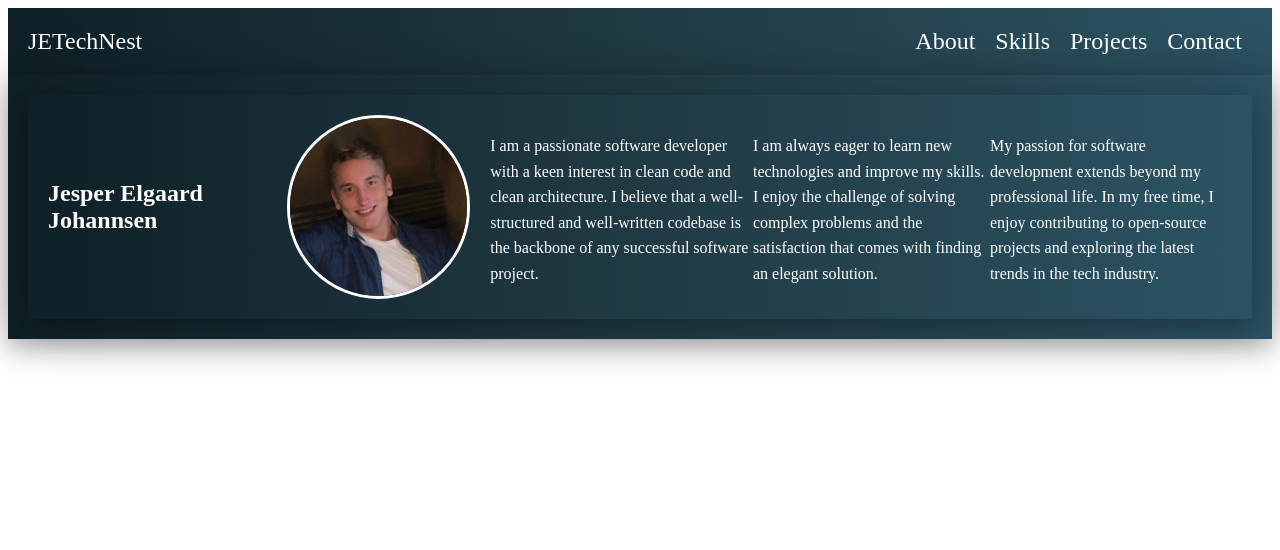
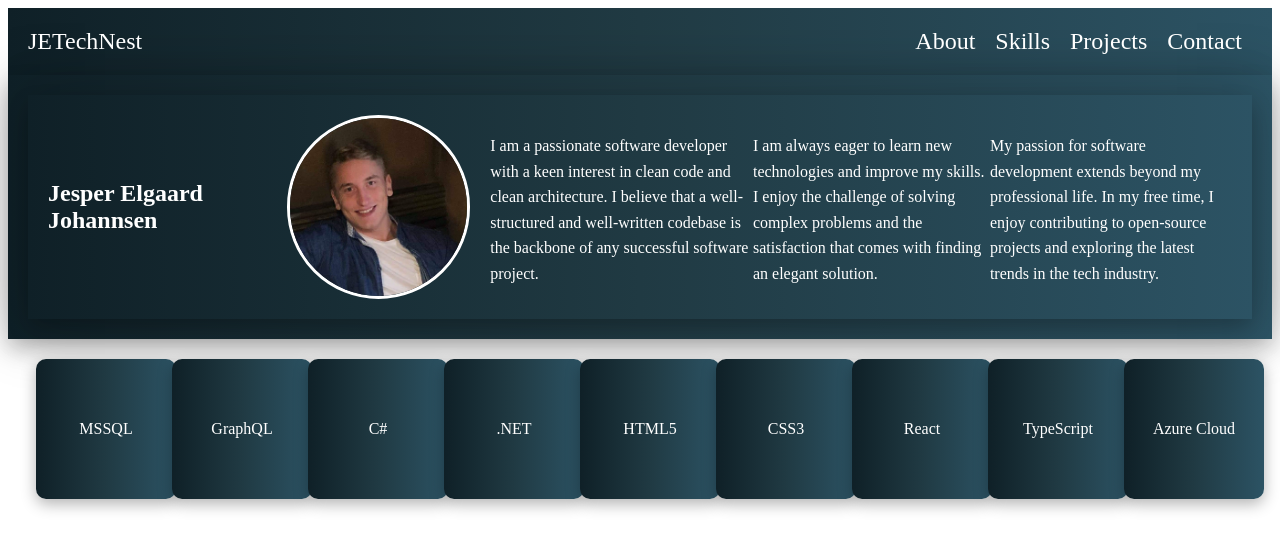
Before and after one commit to Jesperejohannsen/jetechnest, a React (Vite) app: page / in a window 1280 px wide. Shown: the top 550 px of the page. Built offline with nearby package versions, Linux system fonts and the light colour scheme.

Commit message:
adding skillsection and some dummy css

```diff
--- a/src/App.tsx
+++ b/src/App.tsx
@@ -2,12 +2,14 @@ import { BrowserRouter as Router } from 'react-router-dom';
 import './App.css';
 import Header from './components/header/Header';
 import About from './components/about/About';
+import SkillSection from './components/skills/SkillSection';
 
 function App() {
   return (
     <Router>
       <Header />
       <About />
+      <SkillSection />
     </Router>
   );
 }
--- /dev/null
+++ b/src/components/skills/SkillSection.css
@@ -0,0 +1,44 @@
+.skill-section {
+    display: flex;
+    flex-wrap: wrap;
+    justify-content: space-around;
+    padding: 20px;
+    perspective: 1000px;
+  }
+
+  .skill-card {
+    width: 120px;
+    height: 120px;
+    position: relative;
+    transform-style: preserve-3d;
+    transform: rotateY(0deg);
+    transition: transform 1s;
+  }
+
+  .skill-card:hover {
+    transform: rotateY(180deg);
+  }
+
+  .card-face {
+    position: absolute;
+    width: 100%;
+    height: 100%;
+    backface-visibility: hidden;
+    display: flex;
+    align-items: center;
+    justify-content: center;
+    border-radius: 10px;
+    padding: 10px;
+    box-shadow: 0 5px 15px rgba(0, 0, 0, 0.3);
+  }
+
+  .card-face-front {
+    background: linear-gradient(to right, #0f2027, #203a43, #2c5364);
+    color: white;
+  }
+
+  .card-face-back {
+    background: #ddd;
+    color: black;
+    transform: rotateY(180deg);
+  }
--- /dev/null
+++ b/src/components/skills/SkillSection.tsx
@@ -0,0 +1,25 @@
+import './SkillSection.css';
+
+const skills = [
+  'MSSQL', 'GraphQL', 'C#', '.NET', 'HTML5', 'CSS3', 'React', 'TypeScript', 'Azure Cloud'
+];
+
+const SkillSection = () => {
+  return (
+    <div className="skill-section">
+      {skills.map((skill, index) => (
+        <div key={index} className="skill-card">
+          <div className="card-face card-face-front">
+            <div className="skill-name">{skill}</div>
+          </div>
+          <div className="card-face card-face-back">
+            {/* You can add more information about the skill here */}
+            <div className="skill-info">More info about {skill}</div>
+          </div>
+        </div>
+      ))}
+    </div>
+  );
+};
+
+export default SkillSection;
```
